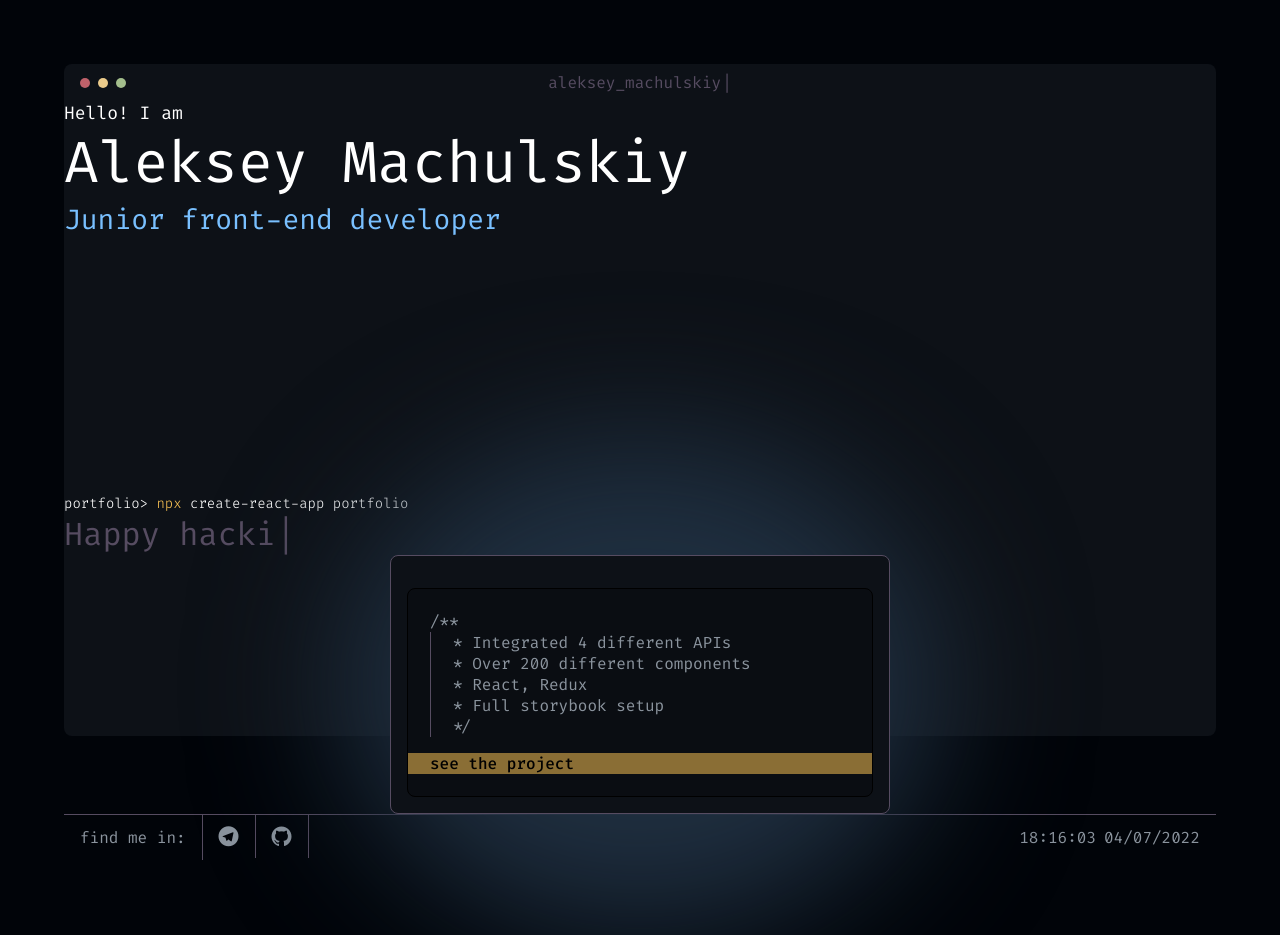
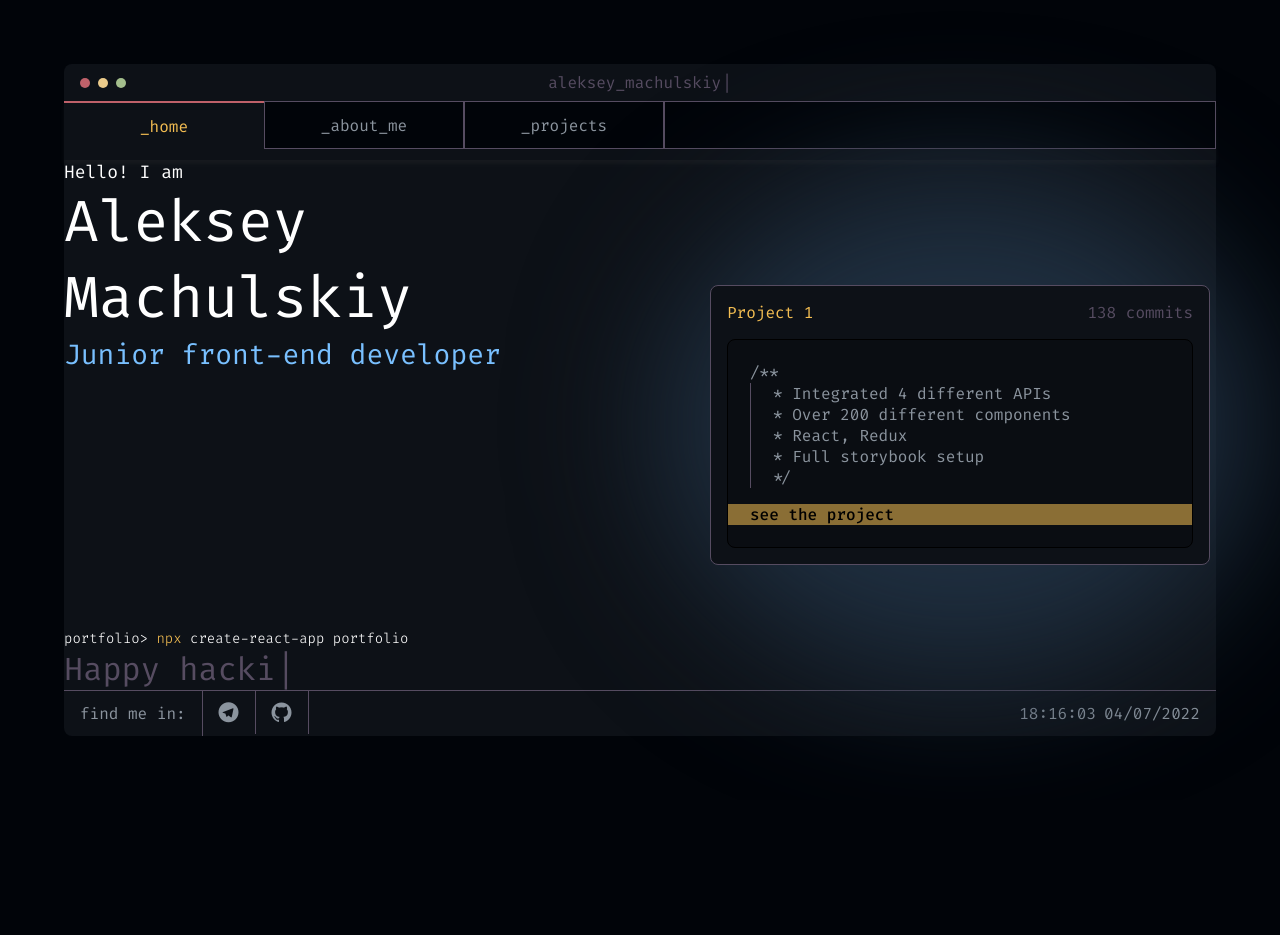
Before and after one commit to AMachulskiy/portfolio, a React app: page / in a window 1280 px wide. After the commit the page ends 800 px from the top, so only its background shows below. Built offline with nearby package versions, Linux system fonts and the light colour scheme; the HTML template or start-up script is replaced by a standard one.

Commit message:
Переписал главную страницу

```diff
--- a/src/pages/home/home.scss
+++ b/src/pages/home/home.scss
@@ -1,7 +1,17 @@
 @import '../../styles/settings.scss';
 
 .home {
-  grid-area: 1 / 1 / 2 / 2;
+  display: grid;
+  grid-template-columns: repeat(2, 1fr);
+  grid-template-rows: 1fr;
+  grid-column-gap: 128px;
+  grid-row-gap: 0px;
+  align-items: center;
+  justify-items: center;
+  flex-grow: 1;
+  &__about {
+    grid-area: 1 / 1 / 2 / 2;
+  }
   &__greeting {
     font-size: 18px;
     color: $color_text-light;
@@ -30,7 +40,6 @@
     }
   }
 }
-
 .home__app {
   grid-area: 1 / 2 / 2 / 3;
   position: relative;
--- a/src/pages/home/home.tsx
+++ b/src/pages/home/home.tsx
@@ -6,8 +6,8 @@ import './home.scss'
 
 const Home: React.FC = () => {
   return (
-    <>
-      <div className='home'>
+    <section className='home'>
+      <div className='home__about'>
         <div className='home__greeting'>Hello! I am</div>
         <div className='home__title'>Aleksey Machulskiy</div>
         <div className='home__status'>Junior front-end developer</div>
@@ -26,9 +26,9 @@ const Home: React.FC = () => {
       </div>
       <div className='home__app'>
         <div className='home__app-blur' />
-        <Cards />
+        <Cards title='Project 1' desc='138 commits' />
       </div>
-    </>
+    </section>
   )
 }
 
```
